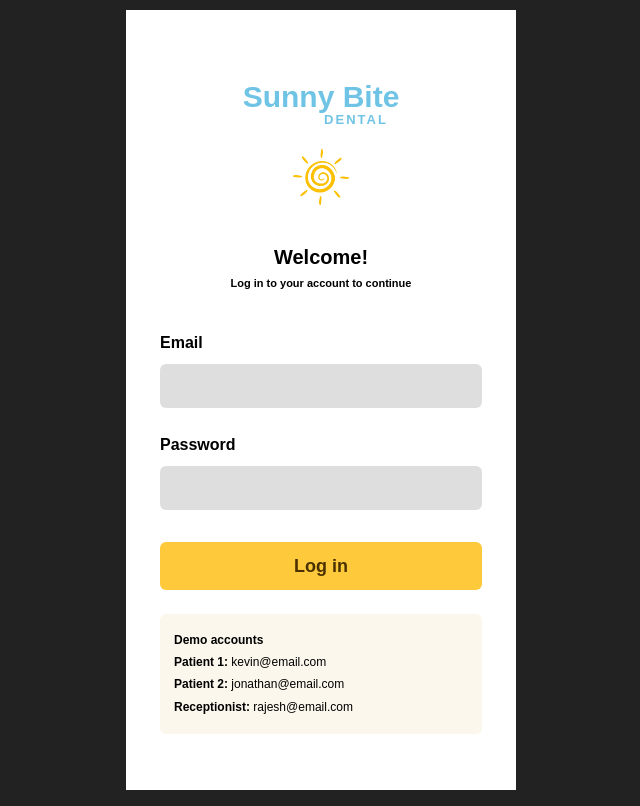
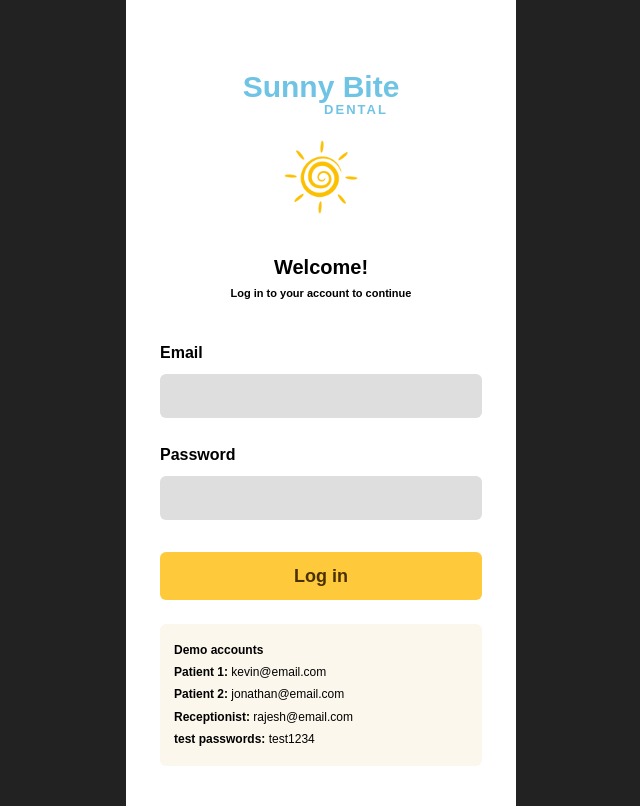
Before and after one commit to Jaeyoung612/medical-appointment-scheduler, a React (Create React App) app in the folder frontend/: page / in a window 1280 px wide. Shown: the whole page, without its empty margins (319-959 px from the left). Built offline with nearby package versions, Linux system fonts and the light colour scheme.

Commit message:
delete react default codes

```diff
--- a/frontend/src/App.css
+++ b/frontend/src/App.css
@@ -43,11 +43,10 @@
 }
 
 .sun-image {
-  width: 70px;
-  height: 70px;
+  width: 90px;
+  height: 90px;
   object-fit: contain;
   margin-top: 15px;
-  ;
 }
 
 h2 {
--- a/frontend/src/App.js
+++ b/frontend/src/App.js
@@ -100,6 +100,9 @@
           <p>
             <strong>Receptionist:</strong> rajesh@email.com
           </p>
+          <p>
+            <strong>test passwords:</strong> test1234
+          </p>
         </div>
       </div>
     </div>
--- a/frontend/src/index.css
+++ /dev/null
@@ -1,13 +0,0 @@
-body {
-  margin: 0;
-  font-family: -apple-system, BlinkMacSystemFont, 'Segoe UI', 'Roboto', 'Oxygen',
-    'Ubuntu', 'Cantarell', 'Fira Sans', 'Droid Sans', 'Helvetica Neue',
-    sans-serif;
-  -webkit-font-smoothing: antialiased;
-  -moz-osx-font-smoothing: grayscale;
-}
-
-code {
-  font-family: source-code-pro, Menlo, Monaco, Consolas, 'Courier New',
-    monospace;
-}
--- a/frontend/src/index.js
+++ b/frontend/src/index.js
@@ -1,17 +1,11 @@
 import React from 'react';
 import ReactDOM from 'react-dom/client';
-import './index.css';
 import App from './App';
-import reportWebVitals from './reportWebVitals';
 
 const root = ReactDOM.createRoot(document.getElementById('root'));
+
 root.render(
   <React.StrictMode>
     <App />
   </React.StrictMode>
 );
-
-// If you want to start measuring performance in your app, pass a function
-// to log results (for example: reportWebVitals(console.log))
-// or send to an analytics endpoint. Learn more: https://bit.ly/CRA-vitals
-reportWebVitals();
--- a/frontend/src/reportWebVitals.js
+++ /dev/null
@@ -1,13 +0,0 @@
-const reportWebVitals = onPerfEntry => {
-  if (onPerfEntry && onPerfEntry instanceof Function) {
-    import('web-vitals').then(({ getCLS, getFID, getFCP, getLCP, getTTFB }) => {
-      getCLS(onPerfEntry);
-      getFID(onPerfEntry);
-      getFCP(onPerfEntry);
-      getLCP(onPerfEntry);
-      getTTFB(onPerfEntry);
-    });
-  }
-};
-
-export default reportWebVitals;
```
Also changed, not shown: frontend/src/setupTests.js (deleted, +0 -5 lines), frontend/src/logo.svg (deleted), 1 other file (tests, documents, lock files or other folders).
